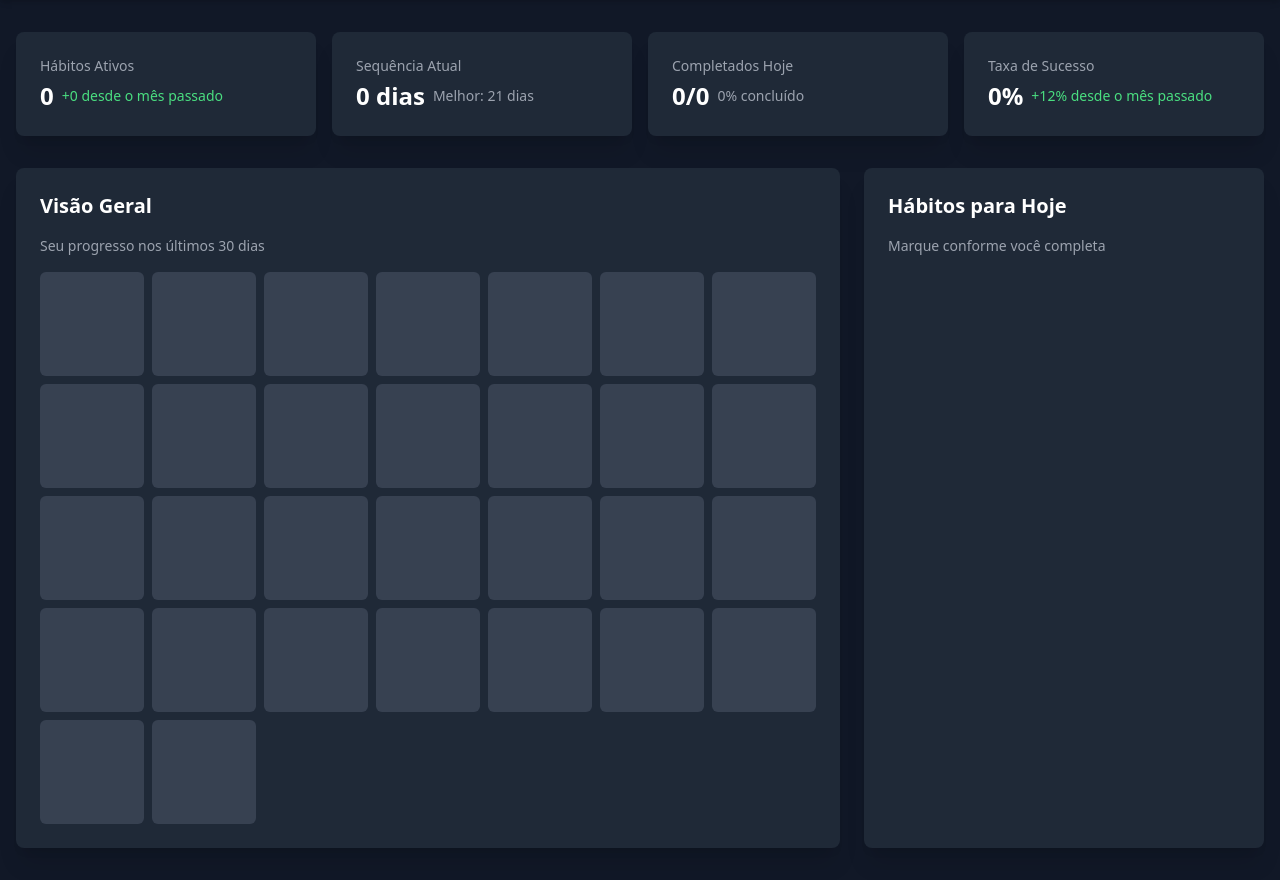
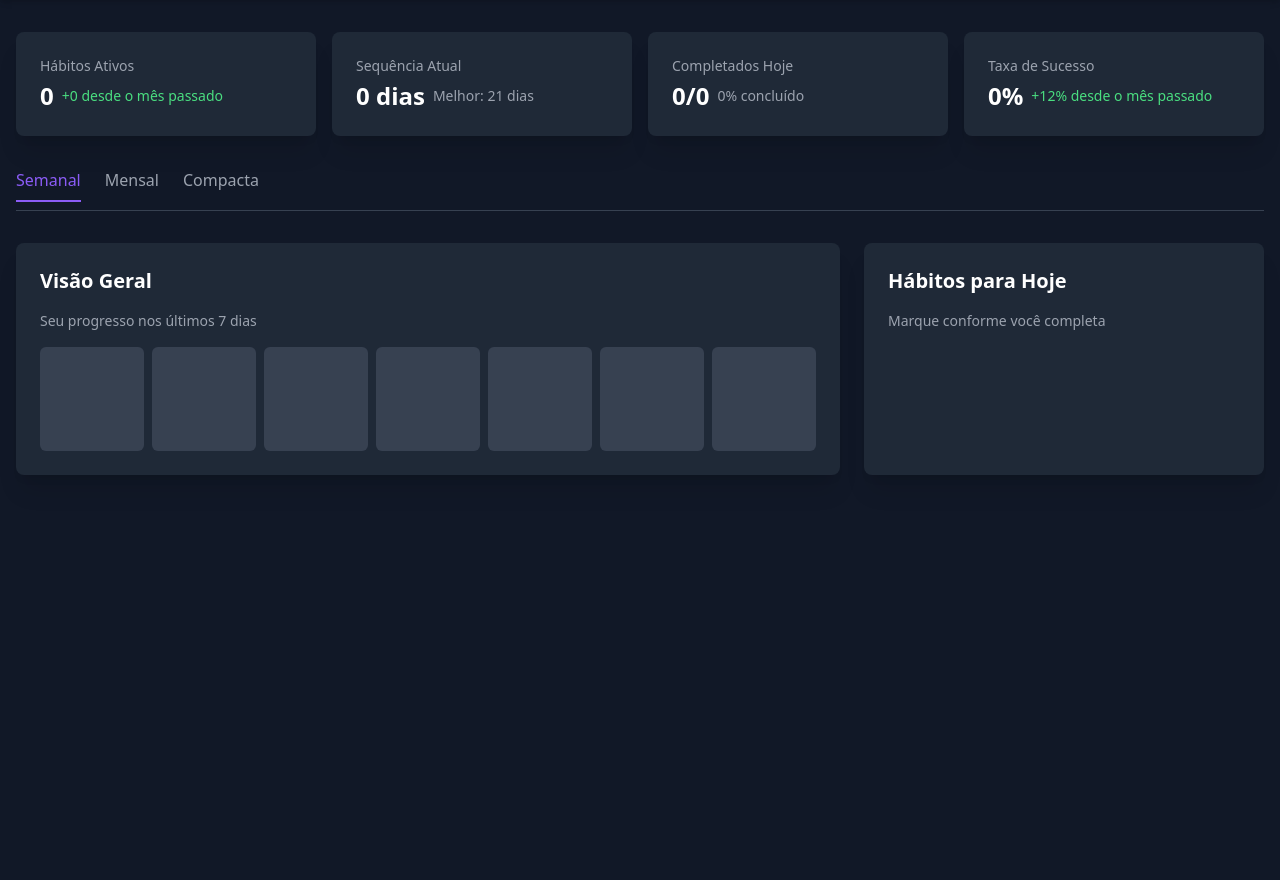
Before and after one commit to Brassolotto/habitflow, a Django app: page / in a window 1280 px wide. Shown: the part 56-936 px from the top of the page. After the commit the page ends 531 px from the top, so only its background shows below. Run offline with Django 5.2, Linux system fonts and the light colour scheme; the visitor is signed in with stand-in values (Sample User, id 1); data that the repository does not hold is empty.

Commit message:
feat: Add session configuration, enhance dashboard filters, and update heatmap logic

```diff
--- a/habit_tracker/settings.py
+++ b/habit_tracker/settings.py
@@ -134,3 +134,7 @@ STATIC_ROOT = BASE_DIR / "staticfiles"
 # https://docs.djangoproject.com/en/5.1/ref/settings/#default-auto-field
 
 DEFAULT_AUTO_FIELD = 'django.db.models.BigAutoField'
+
+# Configurações de sessão
+SESSION_ENGINE = 'django.contrib.sessions.backends.db'
+SESSION_COOKIE_AGE = 1209600  # 2 semanas em segundos
--- a/habits/templates/habits/dashboard.html
+++ b/habits/templates/habits/dashboard.html
@@ -50,15 +50,39 @@
         </div>
     </div>
 
+    <!-- Filtros de Visualização -->
+    <div class="border-b border-gray-700 pb-2">
+        <div class="hidden md:flex space-x-6">
+            <a href="{% url 'dashboard' %}?view=weekly" class="{% if view_type == 'weekly' %}text-purple-500 border-b-2 border-purple-500{% else %}text-gray-400 hover:text-white{% endif %} pb-2 font-medium">
+                Semanal
+            </a>
+            <a href="{% url 'dashboard' %}?view=monthly" class="{% if view_type == 'monthly' %}text-purple-500 border-b-2 border-purple-500{% else %}text-gray-400 hover:text-white{% endif %} pb-2 font-medium">
+                Mensal
+            </a>
+            <a href="{% url 'dashboard' %}?view=compact" class="{% if view_type == 'compact' %}text-purple-500 border-b-2 border-purple-500{% else %}text-gray-400 hover:text-white{% endif %} pb-2 font-medium">
+                Compacta
+            </a>
+        </div>
+
+        <!-- Versão responsiva para telas pequenas -->
+        <div class="md:hidden mb-4">
+            <select id="view-selector" class="w-full bg-gray-700 text-white rounded-md border-gray-600 focus:border-purple-500" onchange="changeView(this.value)">
+                <option value="weekly" {% if view_type == 'weekly' %}selected{% endif %}>Visualização Semanal</option>
+                <option value="monthly" {% if view_type == 'monthly' %}selected{% endif %}>Visualização Mensal</option>
+                <option value="compact" {% if view_type == 'compact' %}selected{% endif %}>Visualização Compacta</option>
+            </select>
+        </div>
+    </div>
+
     <div class="grid grid-cols-1 lg:grid-cols-3 gap-6">
         <!-- Visão Geral - Heatmap -->
         <div class="lg:col-span-2 bg-gray-800 rounded-lg shadow-xl p-6">
             <h2 class="text-xl font-semibold mb-4">Visão Geral</h2>
-            <p class="text-gray-400 text-sm mb-4">Seu progresso nos últimos 30 dias</p>
+            <p class="text-gray-400 text-sm mb-4">Seu progresso nos últimos {{ date_range|length }} dias</p>
 
             <!-- Grid de visualização tipo heatmap -->
             <div class="grid grid-cols-7 gap-2">
-                {% for date in heatmap_dates %}
+                {% for date in date_range %}
                     {% with date_str=date|date:'Y-m-d' %}
                     {% with percentage=daily_completion|get_item:date_str %}
                         <div class="aspect-square rounded-md cursor-pointer transition-colors heatmap-cell"
@@ -96,6 +120,16 @@
 </div>
 
 <script>
+    function changeView(viewType) {
+        // Adicionar efeito de loading (opcional)
+    document.querySelectorAll('.heatmap-cell').forEach(cell => {
+        cell.classList.add('animate-pulse');
+    });
+
+    // Redirecionar para a nova visualização
+    window.location.href = "{% url 'dashboard' %}?view=" + viewType;
+}
+
     document.addEventListener('DOMContentLoaded', function() {
         // Seleciona todos os elementos de marcação de hábito
         const habitChecks = document.querySelectorAll('.habit-check');
--- a/habits/urls.py
+++ b/habits/urls.py
@@ -3,8 +3,7 @@ from . import views
 
 urlpatterns = [
     path('', views.dashboard, name='dashboard'),
-    path('', views.habit_list, name='habit_list'),
-    path('counters/', views.get_counters, name='get_counters'),
+    path('habits/', views.habit_list, name='habit_list'),
     path('habit/new/', views.habit_create, name='habit_create'),
     path('habit/<int:pk>/', views.habit_detail, name='habit_detail'),
     path('habit/<int:pk>/edit/', views.habit_update, name='habit_update'),
@@ -12,4 +11,5 @@ urlpatterns = [
     path('habit/<int:pk>/archive/', views.habit_archive, name='habit_archive'),
     path('habit/<int:habit_id>/toggle/<str:date>/', views.toggle_habit_record, name='toggle_habit_record'),
     path('toggle/', views.toggle_habit, name='toggle_habit'),
+    path('counters/', views.get_counters, name='get_counters'),
 ]
--- a/habits/views.py
+++ b/habits/views.py
@@ -9,31 +9,27 @@ from datetime import datetime, timedelta
 @login_required
 def dashboard(request):
     """Dashboard principal com visualização de hábitos"""
-    # Obter o tipo de visualização da query string ou da sessão
-    view_type = request.GET.get('view')
-
-    if view_type:
-        # Se especificado na URL, salvar na sessão
-        request.session['view_type'] = view_type
-    else:
-        # Caso contrário, usar da sessão ou o padrão
-        view_type = request.session.get('view_type', 'weekly')
+    # Obter o tipo de visualização da query string
+    view_type = request.GET.get('view', 'weekly')
 
     # Obter todos os hábitos ativos do usuário
     habits = Habit.objects.filter(user=request.user, is_archived=False)
 
-    # Obter a data atual e determinar o intervalo de datas
+    # Obter a data atual
     today = datetime.now().date()
 
     # Data de um mês atrás para comparações
     month_ago = today - timedelta(days=30)
 
-    # Determinar datas para visualização
+    # Determinar o intervalo de datas com base no tipo de visualização
     if view_type == 'monthly':
+        # Últimos 30 dias
         date_range = [today - timedelta(days=i) for i in range(29, -1, -1)]
     elif view_type == 'compact':
+        # Últimos 14 dias
         date_range = [today - timedelta(days=i) for i in range(13, -1, -1)]
     else:  # weekly
+        # Últimos 7 dias
         date_range = [today - timedelta(days=i) for i in range(6, -1, -1)]
 
     # Preparar dados para o template
@@ -111,7 +107,10 @@ def dashboard(request):
 
     # Para o heatmap na Visão Geral
     # Obtém todos os dias dos últimos 30 dias
-    heatmap_dates = [today - timedelta(days=i) for i in range(29, -1, -1)]
+    # heatmap_dates = [today - timedelta(days=i) for i in range(29, -1, -1)]
+
+    # Use o date_range para o heatmap:
+    heatmap_dates = date_range
 
     # Dicionário para armazenar a porcentagem de conclusão por dia
     daily_completion = {}
@@ -369,6 +368,20 @@ def get_counters(request):
         habits = Habit.objects.filter(user=request.user, is_archived=False)
         today = datetime.now().date()
 
+        # Obter o tipo de visualização da sessão
+        view_type = request.GET.get('view', 'weekly')
+
+        # Determinar o intervalo de datas com base no tipo de visualização
+        if view_type == 'monthly':
+            # Últimos 30 dias
+            date_range = [today - timedelta(days=i) for i in range(29, -1, -1)]
+        elif view_type == 'compact':
+            # Últimos 14 dias
+            date_range = [today - timedelta(days=i) for i in range(13, -1, -1)]
+        else:  # weekly
+            # Últimos 7 dias
+            date_range = [today - timedelta(days=i) for i in range(6, -1, -1)]
+
         # Contar hábitos completados hoje
         completed_today = HabitRecord.objects.filter(
             habit__in=habits,
@@ -431,10 +444,11 @@ def get_counters(request):
             success_rate = int((successful_days / len(days_with_records)) * 100) if len(days_with_records) > 0 else 0
 
         # Para o heatmap
-        heatmap_dates = [today - timedelta(days=i) for i in range(29, -1, -1)]
+        date_range = [today - timedelta(days=i) for i in range(29, -1, -1)]
         daily_completion = {}
 
-        for date in heatmap_dates:
+        for date in date_range:  # Use date_range em vez de heatmap_dates
+        # Obter todos os registros de hábitos para esta data
             day_records = HabitRecord.objects.filter(
                 habit__user=request.user,
                 habit__is_archived=False,
--- a/static/css/output.css
+++ b/static/css/output.css
@@ -924,6 +924,10 @@ select {
   display: grid;
 }
 
+.hidden {
+  display: none;
+}
+
 .aspect-square {
   aspect-ratio: 1 / 1;
 }
@@ -1038,6 +1042,12 @@ select {
   margin-left: calc(1rem * calc(1 - var(--tw-space-x-reverse)));
 }
 
+.space-x-6 > :not([hidden]) ~ :not([hidden]) {
+  --tw-space-x-reverse: 0;
+  margin-right: calc(1.5rem * var(--tw-space-x-reverse));
+  margin-left: calc(1.5rem * calc(1 - var(--tw-space-x-reverse)));
+}
+
 .space-y-4 > :not([hidden]) ~ :not([hidden]) {
   --tw-space-y-reverse: 0;
   margin-top: calc(1rem * calc(1 - var(--tw-space-y-reverse)));
@@ -1080,6 +1090,14 @@ select {
   border-width: 2px;
 }
 
+.border-b {
+  border-bottom-width: 1px;
+}
+
+.border-b-2 {
+  border-bottom-width: 2px;
+}
+
 .border-l-4 {
   border-left-width: 4px;
 }
@@ -1106,6 +1124,11 @@ select {
 .border-gray-700 {
   --tw-border-opacity: 1;
   border-color: rgb(55 65 81 / var(--tw-border-opacity, 1));
+}
+
+.border-purple-500 {
+  --tw-border-opacity: 1;
+  border-color: rgb(139 92 246 / var(--tw-border-opacity, 1));
 }
 
 .border-transparent {
@@ -1253,6 +1276,10 @@ select {
   padding-bottom: 2rem;
 }
 
+.pb-2 {
+  padding-bottom: 0.5rem;
+}
+
 .pl-10 {
   padding-left: 2.5rem;
 }
@@ -1362,6 +1389,11 @@ select {
 .text-purple-400 {
   --tw-text-opacity: 1;
   color: rgb(192 132 252 / var(--tw-text-opacity, 1));
+}
+
+.text-purple-500 {
+  --tw-text-opacity: 1;
+  color: rgb(139 92 246 / var(--tw-text-opacity, 1));
 }
 
 .text-purple-600 {
@@ -1421,11 +1453,6 @@ select {
   background-color: rgb(209 213 219 / var(--tw-bg-opacity, 1));
 }
 
-.hover\:bg-gray-600:hover {
-  --tw-bg-opacity: 1;
-  background-color: rgb(75 85 99 / var(--tw-bg-opacity, 1));
-}
-
 .hover\:bg-red-600:hover {
   --tw-bg-opacity: 1;
   background-color: rgb(220 38 38 / var(--tw-bg-opacity, 1));
@@ -1501,6 +1528,14 @@ select {
 }
 
 @media (min-width: 768px) {
+  .md\:flex {
+    display: flex;
+  }
+
+  .md\:hidden {
+    display: none;
+  }
+
   .md\:grid-cols-2 {
     grid-template-columns: repeat(2, minmax(0, 1fr));
   }
```
Also changed, not shown: habits/templatetags/habit_tags.py (line endings or trailing spaces).
